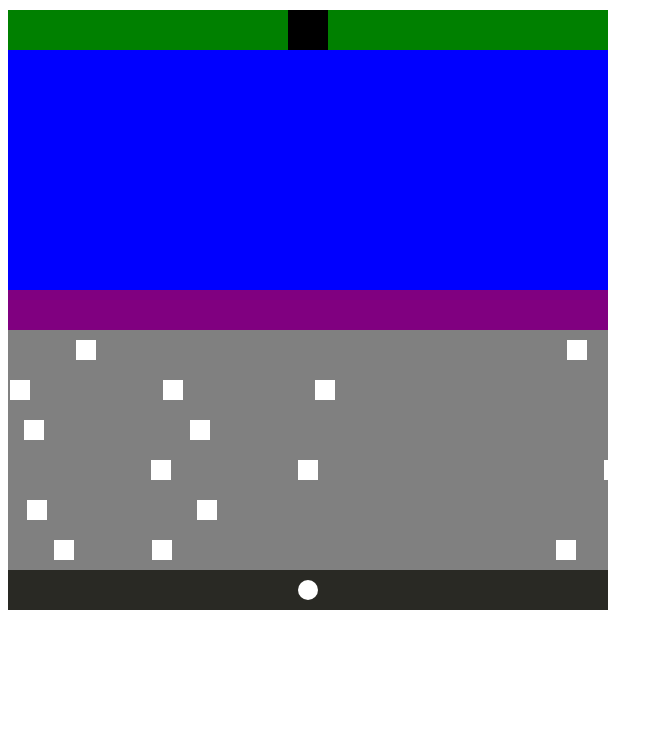
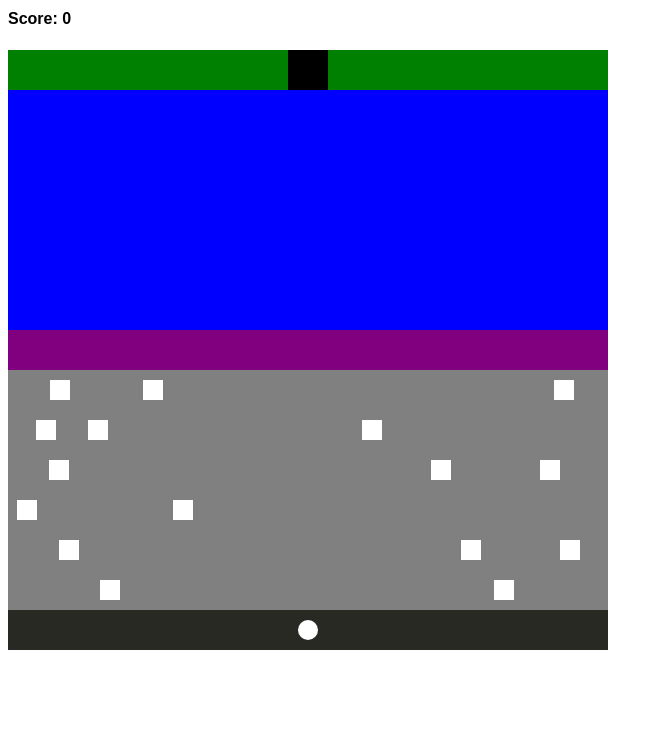
Before and after one commit to chuashinherh/Frogger, a website built with webpack: page src/index.html in a window 1280 px wide. Shown: the part 66-800 px from the top of the page, without its empty margins (0-663 px from the left). Built offline with nearby package versions, Linux system fonts and the light colour scheme.

Commit message:
Added score system

```diff
--- a/src/index.html
+++ b/src/index.html
@@ -4,6 +4,9 @@
   </head>
   <body>
     <h1>Frogger</h1>
+    <h4>Score:
+      <span id="score">0</span>
+    </h4>
     <svg id="svgCanvas" width="600" height="600" >
       <!-- <g id="frog" transform="translate(300, 580)">
         <circle r="10" stroke="green" stroke-width="1px" fill="green" />
--- a/src/main.ts
+++ b/src/main.ts
@@ -35,8 +35,8 @@ function main() {
   type Event = 'keydown' | 'keyup'
 
   class Tick {constructor(public readonly elapsed: number) {} }
-  class Move {constructor(public readonly x: number, public readonly y: number) {}}
-  class CreateCar {constructor(public readonly row_no: number) {}}
+  class Move {constructor(public readonly x: number, public readonly y: number, public readonly addScore: boolean) {}}
+  class CreateCar {constructor(public readonly row_no: number, public readonly direction: number, public readonly speed: number) {}}
 
   type Action = Tick | Move | CreateCar
 
@@ -52,18 +52,30 @@ function main() {
     x: number, y: number
   }
 
-  type Body = Readonly<{
+  type Body = Frog | Car
+
+  type Frog = Readonly<{
     id: string,
     pos: Pos,
     createTime: number,
     radius: number
   }>
 
+  type Car = Readonly<{
+    id: string,
+    pos: Pos,
+    createTime: number,
+    radius: number,
+    direction: number,
+    speed: number
+  }>
+
   type State = Readonly<{
     time: number,
     frog: Body
-    cars: ReadonlyArray<Body>
+    cars: ReadonlyArray<Car>
     objCount: number
+    score: number
     gameOver: boolean
   }>
 
@@ -72,10 +84,11 @@ function main() {
     frog: createFrog(),
     cars: [],
     objCount: 0,
+    score: 0,
     gameOver: false
   }
 
-  function createFrog(): Body {
+  function createFrog(): Frog {
     return {
       id: 'frog',
       pos: {x: 300, y: 580},
@@ -84,23 +97,25 @@ function main() {
     }
   }
 
-  function createCar(s: State, row_number: number): Body {
+  function createCar(s: State, row_number: number, direction: number, speed: number): Car {
     return {
       id: `car${s.objCount}`,
-      pos: {x: 600, y: 290 + row_number * 40},
+      pos: {x: 600 * direction, y: 290 + row_number * 40},
       createTime: s.time,
-      radius: 10
+      radius: 10,
+      direction: direction,
+      speed: speed
     }
   }
 
-  const moveObj = (o: Body) => <Body>{...o,
-    pos: {x: wrap(o.pos.x - 1), y: o.pos.y}
+  const moveObj = (o: Car, direction: number, speed: number) => <Car>{...o,
+    pos: {x: direction === 1 ? wrap(o.pos.x - speed) : wrap(o.pos.x + speed), y: o.pos.y}
   }
 
   const tick = (s: State, elapsed: number) => {
     return handleCollisions({...s,
       time: elapsed,
-      cars: s.cars.map(moveObj)
+      cars: s.cars.map(e => moveObj(e, e.direction, e.speed))
     })
   }
 
@@ -117,33 +132,38 @@ function main() {
     }
   }
 
-  const randNoOfCars = () => Math.floor(Math.random() * 3) + 1
+  const randNoOfCars = () => Math.floor(Math.random() * 2) + 2
   const randInterval = () => Math.floor(Math.random() * 1500) + 500
   const randSpeed = () => Math.floor(Math.random() * 3) + 1
   const randDirection = () => Math.floor(Math.random() * 2)
 
-  //const row = range(1, 6).pipe(map(e => interval(randInterval()).pipe(take(randNoOfCars()), map(_ => new CreateCar(e)))))
+  function recursion(n: number): Observable<CreateCar>[] {
+    if (n === 7) {
+      return []
+    }
+    const rowDir = randDirection()
+    const rowSpeed = randSpeed()
+    return [interval(randInterval()).pipe(take(randNoOfCars()), map(_ => new CreateCar(n, rowDir, rowSpeed)))].concat(recursion(n+1))
+  }
 
-  const row1 = interval(randInterval()).pipe(take(randNoOfCars()), map(_ => new CreateCar(1)))
-  const row2 = interval(randInterval()).pipe(take(randNoOfCars()), map(_ => new CreateCar(2)))
-  const row3 = interval(randInterval()).pipe(take(randNoOfCars()), map(_ => new CreateCar(3)))
-  const row4 = interval(randInterval()).pipe(take(randNoOfCars()), map(_ => new CreateCar(4)))
-  const row5 = interval(randInterval()).pipe(take(randNoOfCars()), map(_ => new CreateCar(5)))
-  const row6 = interval(randInterval()).pipe(take(randNoOfCars()), map(_ => new CreateCar(6)))
+  const [row1, row2, row3, row4, row5, row6] = recursion(1)
 
   const wrap = (x: number) => x < 0 ? x + 600 : x > 600 ? x - 600 : x
 
   const reduceState = (s: State, e: Action) =>
       e instanceof Move ? {...s,
-        frog: {...s.frog, pos: {x: wrap(s.frog.pos.x + e.x), y: s.frog.pos.y + e.y}}
+        frog: {...s.frog, pos: {x: wrap(s.frog.pos.x + e.x), y: s.frog.pos.y + e.y}},
+        score: e.addScore ? s.score + 10 : s.score
       } :
       e instanceof CreateCar ? {...s,
-          cars: s.cars.concat([createCar(s, e.row_no)]),
+          cars: s.cars.concat([createCar(s, e.row_no, e.direction, e.speed)]),
           objCount: s.objCount + 1
       } :
       tick(s, e.elapsed)
 
   function updateView(state: State): void {
+    const score = document.getElementById("score")!
+    score.innerHTML = String(state.score)
     frog.setAttribute("cx", String(state.frog.pos.x))
     frog.setAttribute("cy", String(state.frog.pos.y))
     state.cars.forEach(c => {
@@ -170,18 +190,18 @@ function main() {
     map(
       ({key}) => {
         if (key === "w") {
-          return new Move(0, -40)
+          return new Move(0, -40, true)
         }
         else if (key === "a") {
-          return new Move(-40, 0)
+          return new Move(-40, 0, false)
         }
         else if (key === "s") {
-          return new Move(0, 40)
+          return new Move(0, 40, false)
         }
         else if (key === "d") {
-          return new Move(40, 0)
+          return new Move(40, 0, false)
         }
-        return new Move(0, 0)
+        return new Move(0, 0, false)
       }
     )
   )
```
Also changed, not shown: dist/index.html, src/style.css (line endings or trailing spaces), 2 other files.
